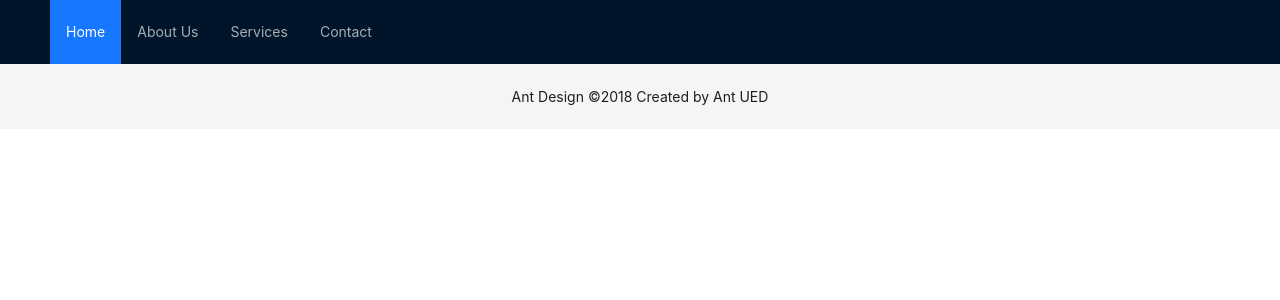
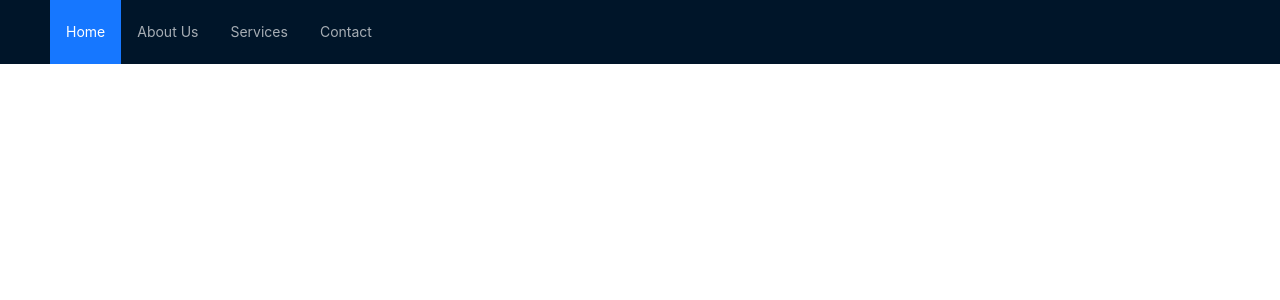
Before and after one commit to tlousher/infinitygym, a React (Create React App) app: page /contact in a window 1280 px wide. Shown: the top 300 px of the page. Built offline with nearby package versions, Linux system fonts and the light colour scheme.

Commit message:
Footer fix

```diff
--- a/src/layouts/MainLayout.tsx
+++ b/src/layouts/MainLayout.tsx
@@ -1,7 +1,7 @@
 import {Layout} from 'antd';
 import Menu from "./Menu";
 
-const { Header, Content, Footer } = Layout;
+const { Header, Content } = Layout;
 
 const MainLayout = ({ children }: any) => {
 
@@ -14,7 +14,6 @@ const MainLayout = ({ children }: any) => {
             <Content style={{ marginTop: 64 }}>
                 {children}
             </Content>
-            <Footer style={{ textAlign: 'center' }}>Ant Design ©2018 Created by Ant UED</Footer>
         </Layout>
     );
 }
```
